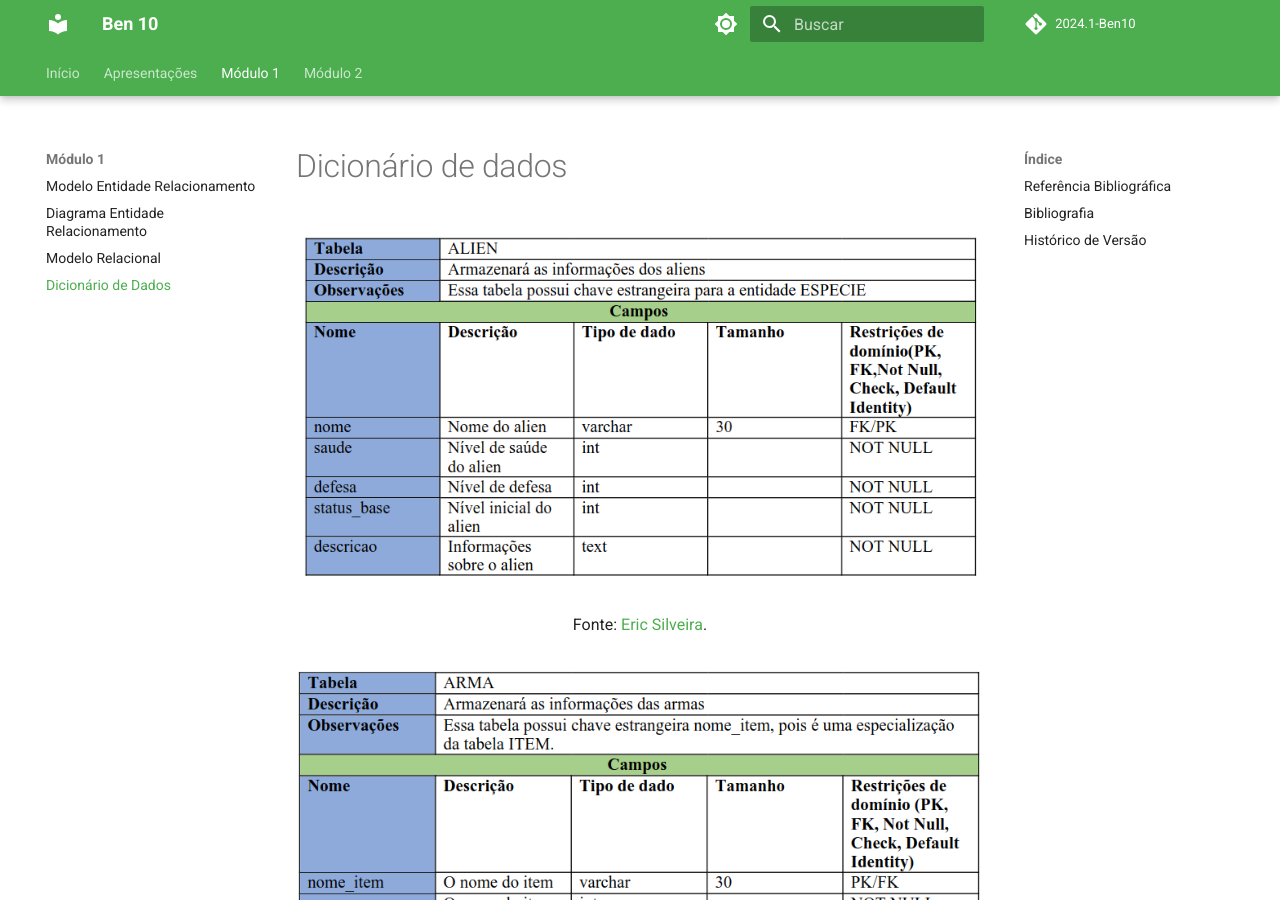
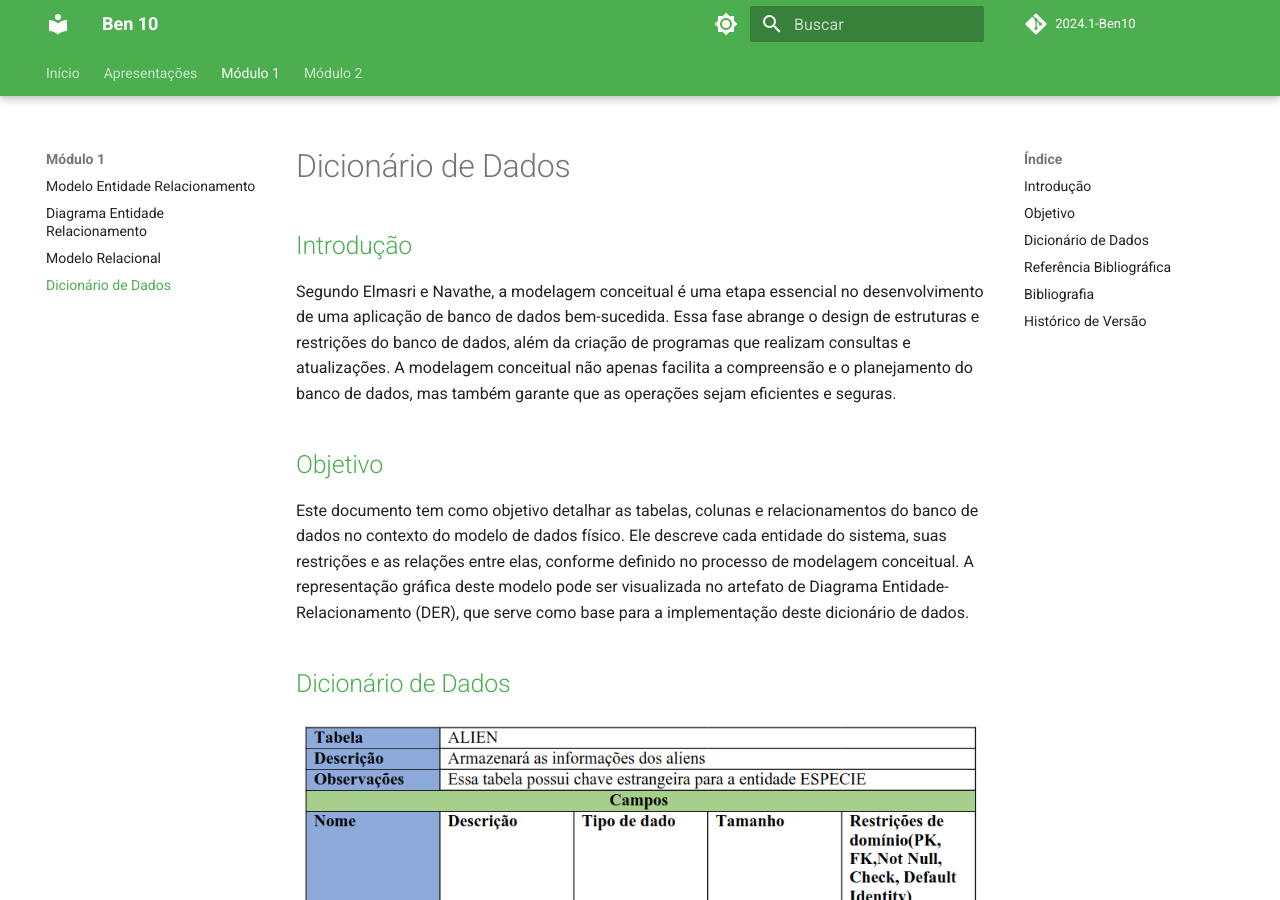
Before and after one commit to SBD1/2024.1-Ben10, an MkDocs documentation site: the page built from docs/modulo1/DD.md, in a window 1280 px wide and 900 px high. Built offline with MkDocs 1.6.1 and Material for MkDocs 9.7.7, drawn with Linux system fonts in a browser that asks for light colours; comment, search, counter and statistics services are not loaded; the version menu is left out; some of the changed text lies outside the part shown.

Commit message:
dd referencias

```diff
--- a/docs/modulo1/DD.md
+++ b/docs/modulo1/DD.md
@@ -1,6 +1,14 @@
+# Dicionário de Dados
 
-# Dicionário de dados
+## <a>Introdução</a>
 
+Segundo Elmasri e Navathe, a modelagem conceitual é uma etapa essencial no desenvolvimento de uma aplicação de banco de dados bem-sucedida. Essa fase abrange o design de estruturas e restrições do banco de dados, além da criação de programas que realizam consultas e atualizações. A modelagem conceitual não apenas facilita a compreensão e o planejamento do banco de dados, mas também garante que as operações sejam eficientes e seguras.
+
+## <a>Objetivo</a>
+
+Este documento tem como objetivo detalhar as tabelas, colunas e relacionamentos do banco de dados no contexto do modelo de dados físico. Ele descreve cada entidade do sistema, suas restrições e as relações entre elas, conforme definido no processo de modelagem conceitual. A representação gráfica deste modelo pode ser visualizada no artefato de Diagrama Entidade-Relacionamento (DER), que serve como base para a implementação deste dicionário de dados.
+
+## <a>Dicionário de Dados</a>
 
 ![alien](./assets/DD/alien.png){width: 500}
 
@@ -100,9 +108,9 @@
 
 ## <a>Bibliografia</a>
 
-> Modelo Relacional, Stardew Valley. Disponível em: <https://github.com/SBD1/2023.2-Grupo01-StardewValley/blob/main/docs/Entrega-01/MREL_StardewValley_v1.0.md>. Acesso em 21 de julho de 2024.
+> Dicionário de Dados, Stardew Valley. Disponível em: <https://github.com/SBD1/2023.2-Grupo01-StardewValley/blob/main/docs/Entrega-01/MREL_StardewValley_v1.0.md>. Acesso em 19 de agosto de 2024.
 
-> Modelo Relacional, Bruvic. Disponível em: <https://github.com/SBD1/Grupo12_Bruvic/tree/main/Modulo%202%20-%20Modelo%20Relacional>. Acesso em 21 de julho de 2024.
+> Dicionário de Dados, Bruvic. Disponível em: <https://link.springer.com/referenceworkentry/10.1007/978-1-4614-8265-9_903>. Acesso em 19 de agosto de 2024.
 
 
 ## <a>Histórico de Versão</a>
```
